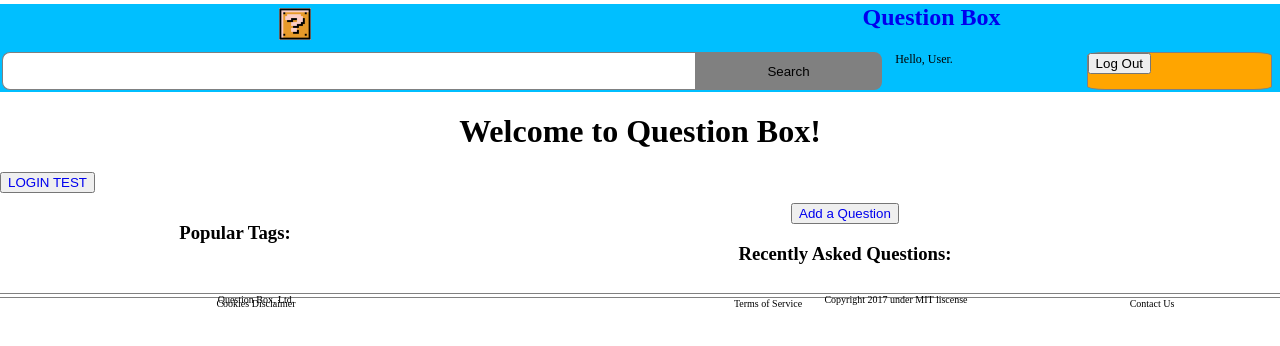
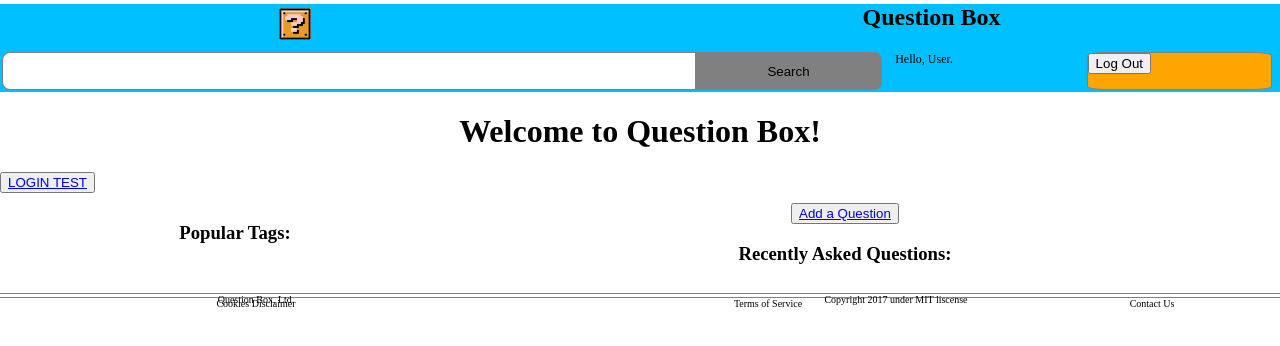
Before and after one commit to TIY-Durham-Question-Box/question-box-frontend, a React (Create React App) app: page / in a window 1280 px wide. Shown: the top 346 px of the page. Built offline with nearby package versions, Linux system fonts and the light colour scheme.

Commit message:
add some styling to header to revert before adding link

```diff
--- a/src/components/header.js
+++ b/src/components/header.js
@@ -30,7 +30,7 @@ export default class Header extends Component {
       <div className="header-component" >
         <h1 className="header-top-logo">
           <Link to="/"><img className="header-top-logo-img" src={logo} alt="Logo"/></Link>
-          <Link to="/"><div>Question Box</div></Link>
+          <Link to="/" className="header-website-title"><div>Question Box</div></Link>
         </h1>
         <div className="header-input-field">
           <HeaderSearch />
--- a/src/styles/App.css
+++ b/src/styles/App.css
@@ -109,6 +109,7 @@ body{
 .header-top-logo{
   cursor: pointer;
 }
-a{
+.header-website-title{
   text-decoration: none;
+  color: black;
 }
```
